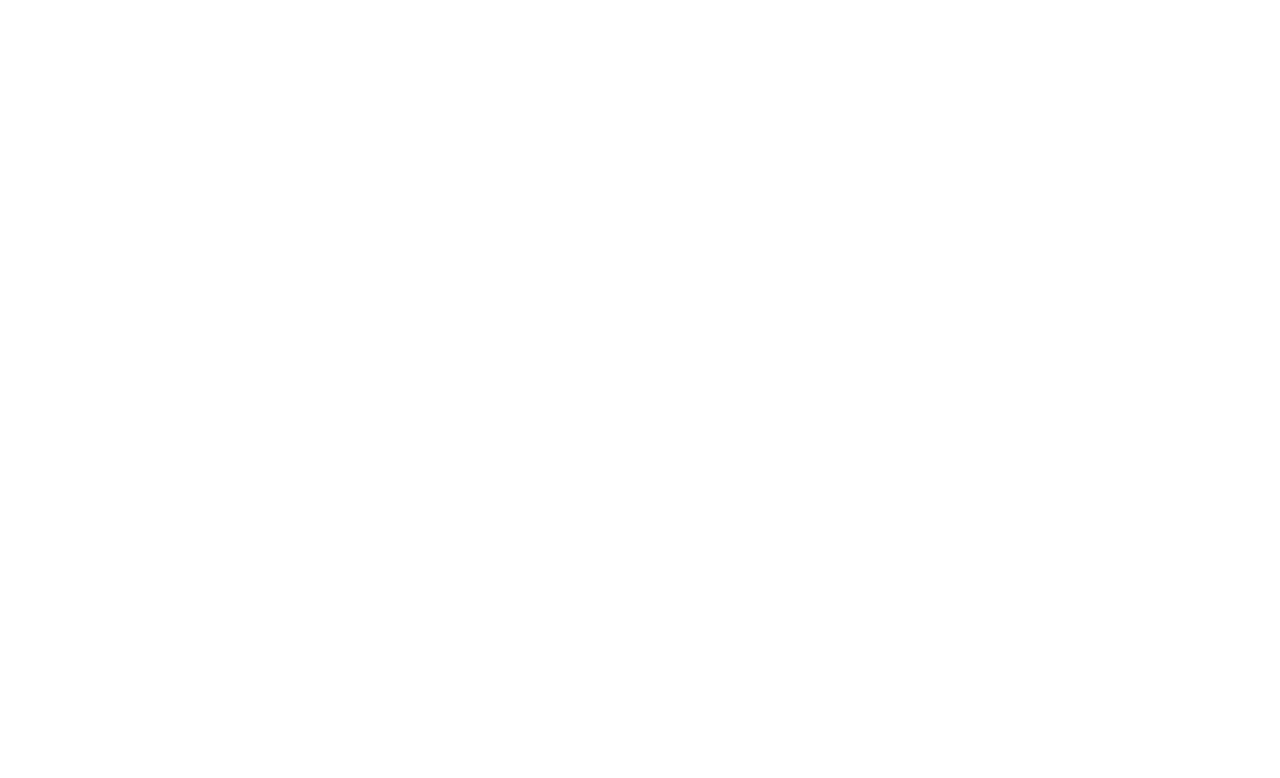
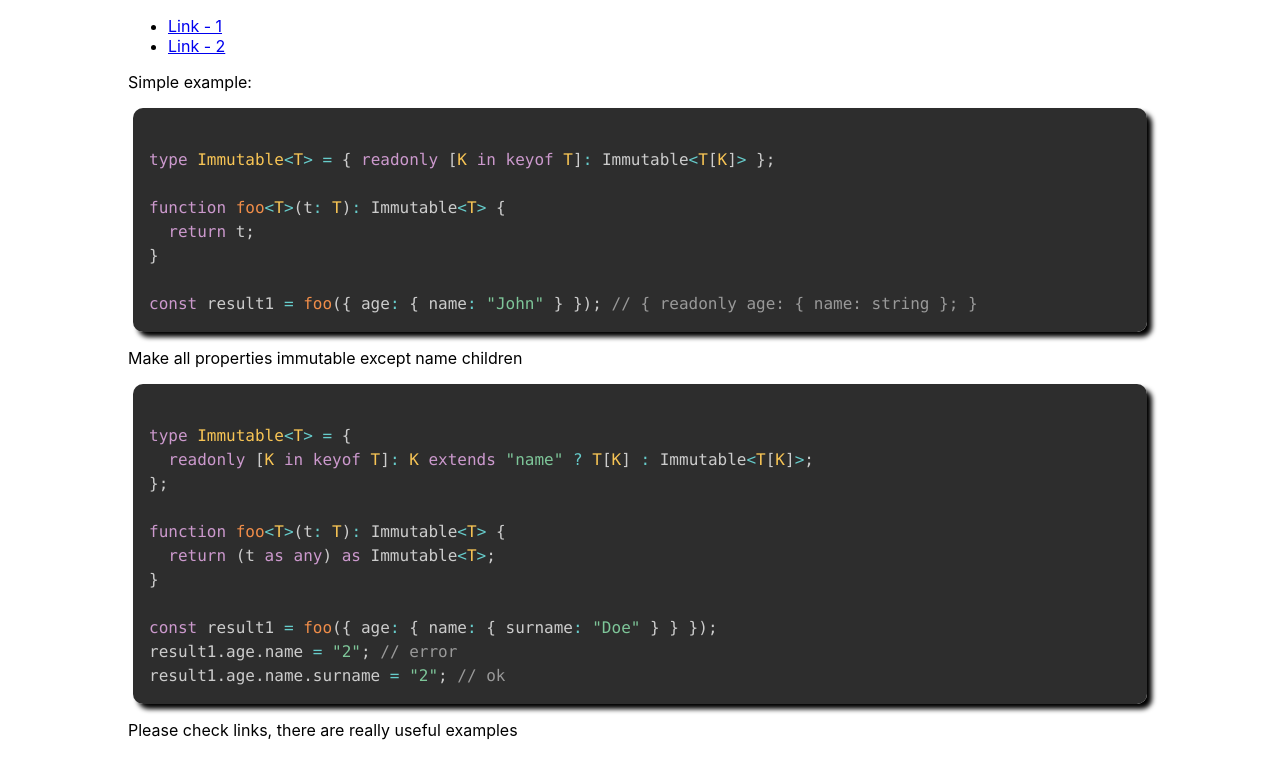
Before and after one commit to captain-yossarian/personal-blog, a React (Create React App) app: page /recursive-types in a window 1280 px wide. Shown: the top 778 px of the page. Built offline with nearby package versions, Linux system fonts and the light colour scheme; the HTML template or start-up script is replaced by a standard one.

Commit message:
add array section

```diff
--- a/src/App.tsx
+++ b/src/App.tsx
@@ -6,6 +6,7 @@
 import ReactReturnType from "./Chapters/ReactReturnType";
 import CompareArguments from "./Chapters/CompareArguments";
 import RangeNumbers from "./Chapters/RangeNumbers";
+import RecursiveTypes from "./Chapters/RecursiveTypes";
 
 import "prismjs/themes/prism-tomorrow.css";
 import "prismjs/components/prism-typescript";
@@ -30,6 +31,9 @@
       <Route path="/range-numbers">
         <RangeNumbers />
       </Route>
+      <Route path="/recursive-types">
+        <RecursiveTypes />
+      </Route>
     </Switch>
   </Router>
 );
--- a/src/Chapters/RangeNumbers.tsx
+++ b/src/Chapters/RangeNumbers.tsx
@@ -36,8 +36,6 @@
 type Val4 = Arr[0 | 1 | 2]; // 3 | 1 | 1
 type Val5 = Arr[number]; // 3 | 1 | 1
 `;
-
-const inter = (arg: string) => "`${" + arg + "}`";
 
 const code4 = `type Assert<T, U extends T> = T extends U ? true : false;
 
@@ -162,7 +160,7 @@
 type Result = Enumerate<43>; // 0 | 1 | 2 | ... | 42
 `;
 
-const RangeNumbers = () => (
+const RangeNumbers: FC = () => (
   <Layout>
     <p>
       Let's take a look on <Var>type Values = T[keyof T]</Var> utility.
--- /dev/null
+++ b/src/Chapters/RecursiveTypes.tsx
@@ -0,0 +1,46 @@
+import React, { FC } from "react";
+import Code from "../Shared/Code";
+import { Layout, Var } from "../Shared/Layout";
+import Links from "../Shared/Links";
+
+const links = [
+  "https://stackoverflow.com/questions/64899511/deepexclude-type-for-typescript",
+  "https://stackoverflow.com/questions/65503728/defining-a-type-for-this-function-that-works-on-arbitrary-length-tuples",
+];
+
+const code1 = `
+type Immutable<T> = { readonly [K in keyof T]: Immutable<T[K]> };
+
+function foo<T>(t: T): Immutable<T> {
+  return t;
+}
+
+const result1 = foo({ age: { name: "John" } }); // { readonly age: { name: string }; }
+`;
+
+const code2 = `
+type Immutable<T> = {
+  readonly [K in keyof T]: K extends "name" ? T[K] : Immutable<T[K]>;
+};
+
+function foo<T>(t: T): Immutable<T> {
+  return (t as any) as Immutable<T>;
+}
+
+const result1 = foo({ age: { name: { surname: "Doe" } } });
+result1.age.name = "2"; // error
+result1.age.name.surname = "2"; // ok
+`;
+
+const RecursiveTypes: FC = () => (
+  <Layout>
+    <Links links={links} />
+    <p>Simple example:</p>
+    <Code code={code1} />
+    <p>Make all properties immutable except name children</p>
+    <Code code={code2} />
+    <p>Please check links, there are really useful examples</p>
+  </Layout>
+);
+
+export default RecursiveTypes;
--- /dev/null
+++ b/src/Shared/Links.tsx
@@ -0,0 +1,23 @@
+import React, { FC } from "react";
+
+type Props = {
+  links: string[];
+};
+
+export const Link: FC<{ href: string; text: string }> = ({ href, text }) => (
+  <a target="_blank" rel="noopener noreferrer" href={href}>
+    {text}
+  </a>
+);
+
+const Links: FC<Props> = ({ links }) => (
+  <ul>
+    {links.map((elem, index) => (
+      <li key={index}>
+        <Link href={elem} text={`Link - ${index + 1}`} />
+      </li>
+    ))}
+  </ul>
+);
+
+export default Links;
```
Also changed, not shown: src/Chapters/Arrays.tsx (added, +82 -0 lines), src/Shared/Code copy.tsx (deleted, +0 -21 lines).
